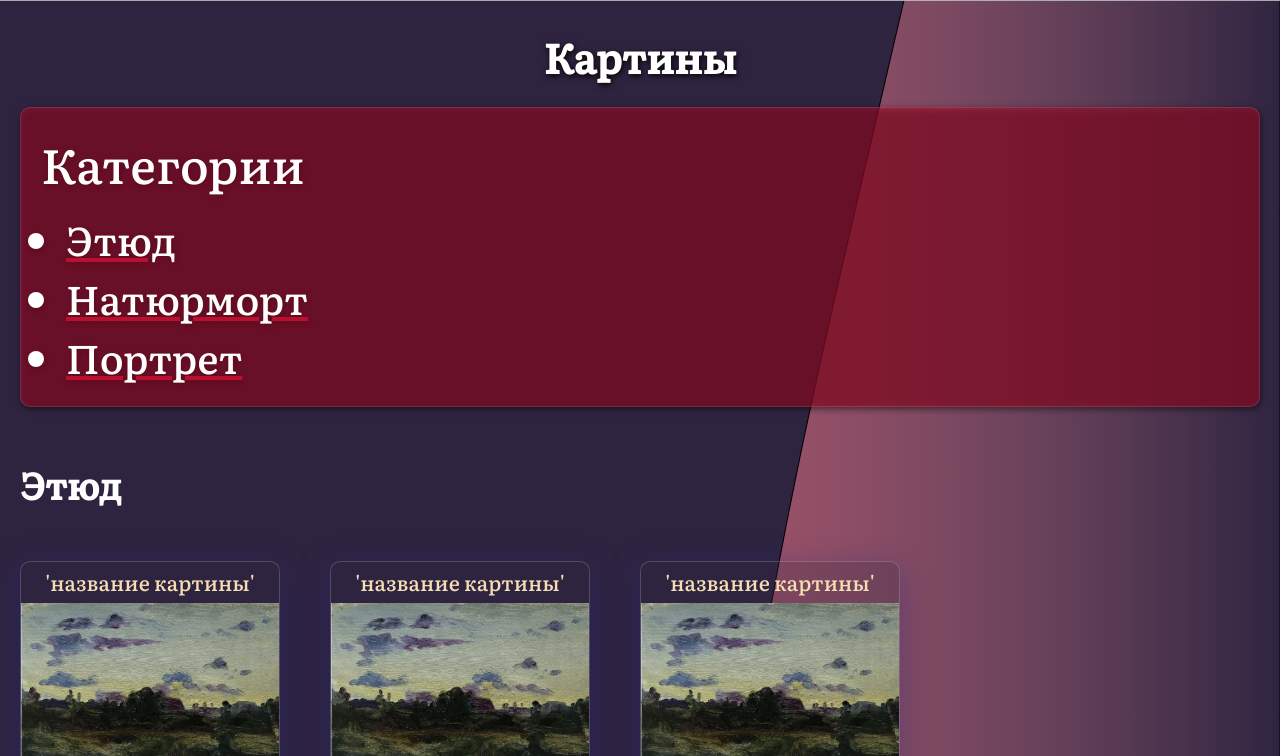
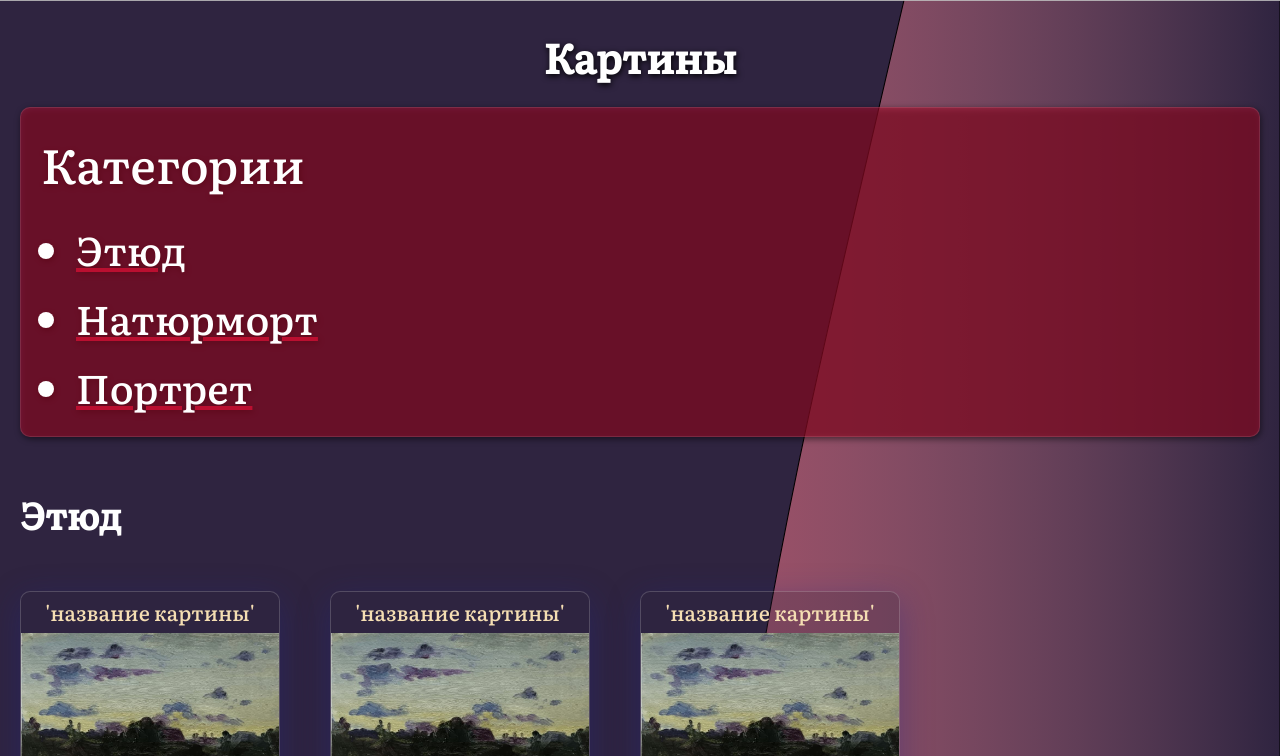
Before and after one commit to helloelio/Alest-gallery, a website: page src/gallery.html in a window 1280 px wide. Shown: the part 44-800 px from the top of the page. Drawn offline with nearby package versions, Linux system fonts and the light colour scheme; files that its build step writes are made by us from their sources; a web font is replaced by a local one.

Commit message:
add and change some styles

```diff
--- a/src/scss/style.scss
+++ b/src/scss/style.scss
@@ -74,7 +74,7 @@ img {
     max-width: 200px;
     margin: 20px auto 20px auto;
     border-radius: 15px;
-    background-color: rgba(186, 15, 49, 0.5);
+    background-color: rgba(186, 15, 49, 0.8);
     border: 1px solid #ffffff1a;
     color: #fff;
     filter: drop-shadow(1px 2px 3px black);
@@ -320,11 +320,12 @@ img {
         color: #fff;
     }
     .gallery__list-items {
-        padding: 10px 0 0 25px;
+        padding: 10px 0 0 35px;
     }
     .gallery__list-item {
         color: white;
         font-size: 1.8rem;
+        margin-top: 10px;
         .gallery__list-link {
             color: #fff;
             text-decoration-color: $bgcolor-main;
```
